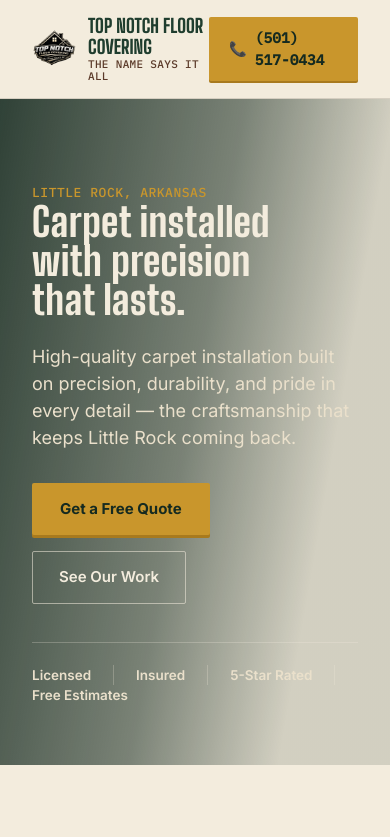
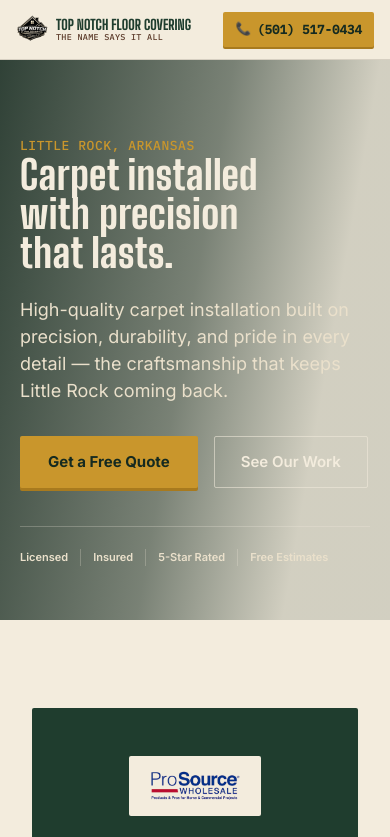
Before and after one commit to TNFloorCovering/TNFloorCovering.github.io, a plain HTML site: page index.html in a window 390 px wide. Shown: the top 837 px of the page. Drawn offline with Linux system fonts and the light colour scheme.

Commit message:
Update index.html

```diff
--- a/index.html
+++ b/index.html
@@ -50,10 +50,11 @@
   .header-inner{
     display:flex;align-items:center;justify-content:space-between;
     padding:16px 32px;max-width:1180px;margin:0 auto;
+    gap:16px;
   }
-  .brand{display:flex;align-items:center;gap:12px;}
-  .brand img{height:44px;width:auto;}
-  .brand-text{line-height:1.1;}
+  .brand{display:flex;align-items:center;gap:12px;min-width:0;}
+  .brand img{height:44px;width:auto;flex-shrink:0;}
+  .brand-text{line-height:1.1;min-width:0;}
   .brand-text .name{font-family:'Big Shoulders Display';font-weight:800;font-size:19px;color:var(--pine);}
   .brand-text .tag{font-size:11px;color:var(--walnut);font-family:'IBM Plex Mono';letter-spacing:0.03em;}
   nav{display:flex;align-items:center;gap:30px;}
@@ -65,8 +66,10 @@
     border-radius:var(--radius);
     display:flex;align-items:center;gap:8px;
     box-shadow:0 2px 0 var(--gold-dark);
+    flex-shrink:0;
+    white-space:nowrap;
   }
-  .call-btn .num{font-family:'IBM Plex Mono';}
+  .call-btn .num{font-family:'IBM Plex Mono';white-space:nowrap;}
 
   /* hero */
   .hero{
@@ -110,8 +113,9 @@
   .trust-strip span{
     color:var(--oat-deep);font-size:13.5px;font-weight:600;
     padding:0 22px 0 0;margin-right:22px;border-right:1px solid rgba(243,236,221,0.25);
+    white-space:nowrap;
   }
-  .trust-strip span:last-child{border-right:none;}
+  .trust-strip span:last-child{border-right:none;margin-right:0;padding-right:0;}
 
   /* section shell */
   section{padding:88px 0;}
@@ -187,6 +191,23 @@
     nav{display:none;}
     .foot-grid{grid-template-columns:1fr;}
   }
+
+  /* mobile: keep header phone number and trust-strip on one row each */
+  @media(max-width:480px){
+    .header-inner{padding:12px 16px;gap:8px;}
+    .brand{gap:8px;}
+    .brand img{height:32px;}
+    .brand-text .name{font-size:14px;}
+    .brand-text .tag{font-size:8.5px;}
+    .call-btn{padding:8px 12px;font-size:12.5px;gap:6px;}
+    .call-btn .num{font-size:12.5px;}
+
+    .trust-strip{flex-wrap:nowrap;overflow-x:auto;-webkit-overflow-scrolling:touch;padding-bottom:2px;}
+    .trust-strip span{font-size:11px;padding:0 12px 0 0;margin-right:12px;}
+    .trust-strip::-webkit-scrollbar{display:none;}
+
+    .hero-inner{padding:64px 20px 44px;}
+  }
 </style>
 </head>
 <body>
@@ -256,6 +277,12 @@
   </div>
 </section>
 
+<section class="donation-band">
+  <a class="donation-banner" href="donations.html">
+    <img src="images/dono.png" alt="Support TNFC — Click to Donate">
+  </a>
+</section>
+
 <section class="cta-band" id="contact">
   <div class="wrap">
     <h2>Ready to start your project?</h2>
@@ -265,12 +292,6 @@
       <a class="btn-ghost" href="booking.html">Book Online</a>
     </div>
   </div>
-</section>
-
-<section class="donation-band">
-  <a class="donation-banner" href="donations.html">
-    <img src="images/dono.png" alt="Support TNFC — Click to Donate">
-  </a>
 </section>
 
 <footer>
```
